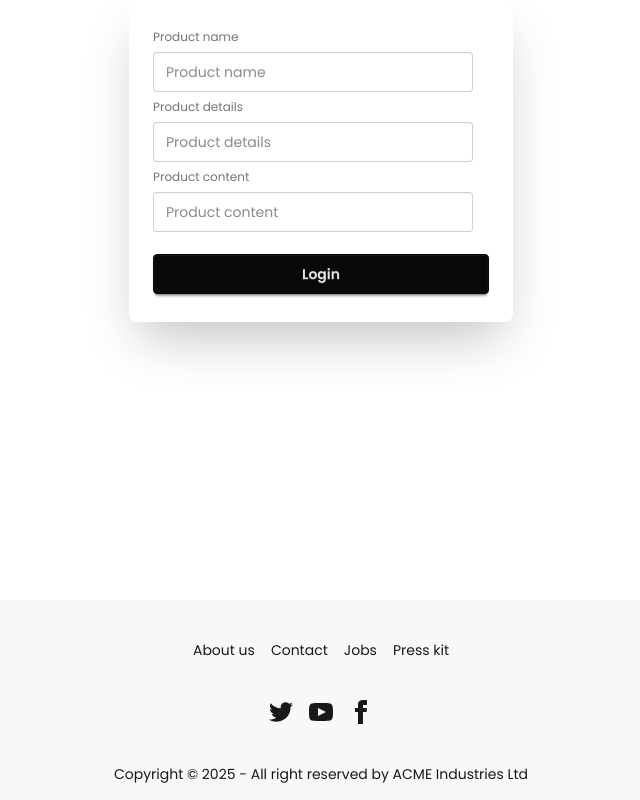
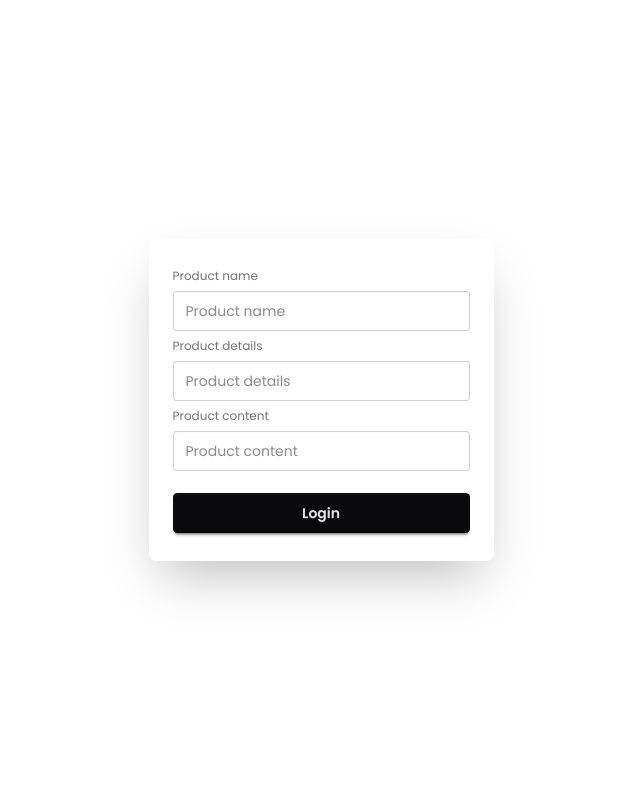
Before and after one commit to mdsheikhmohaimenulislam/nextjs-meal, a Next.js app: page /dashboard/products/add in a window 1280 px wide. Shown: the top 800 px of the page, without its empty margins (319-959 px from the left). Built offline with nearby package versions, Linux system fonts and the light colour scheme.

Commit message:
from section modify done

```diff
--- a/src/app/dashboard/products/add/components/page.jsx
+++ b/src/app/dashboard/products/add/components/page.jsx
@@ -49,7 +49,7 @@
 
   return (
     <div>
-      <div className="card bg-base-100 w-full max-w-sm shrink-0 shadow-2xl mx-auto">
+      <div className="card  bg-base-100 w-full max-w-sm shrink-0 shadow-2xl mx-auto">
         <div className="card-body">
           <form onSubmit={handleSubmit} className="fieldset">
             <label className="label">Product name</label>
--- a/src/app/dashboard/products/add/page.jsx
+++ b/src/app/dashboard/products/add/page.jsx
@@ -3,7 +3,7 @@
 
 const AddPage = () => {
     return (
-        <div>
+      <div className="min-h-screen flex items-center justify-center">
             <AddFrom/>
         </div>
     );
```
